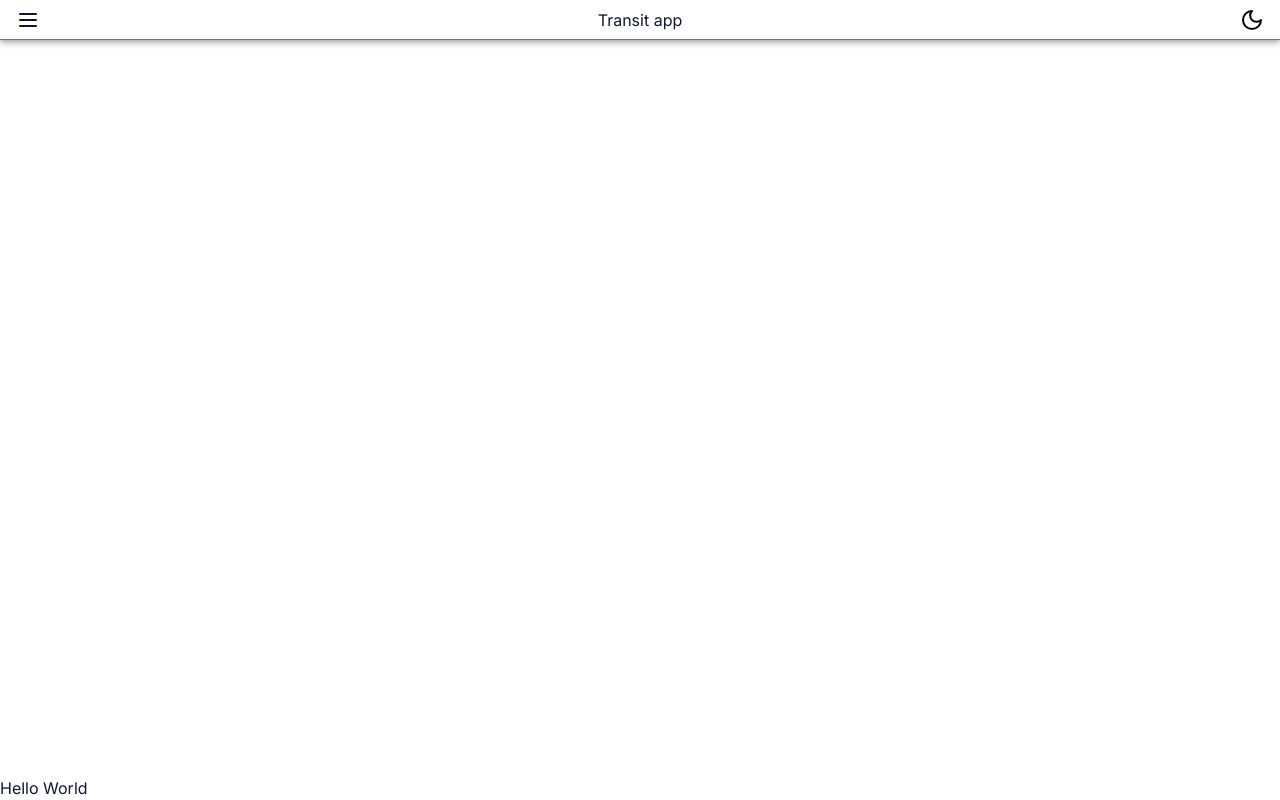
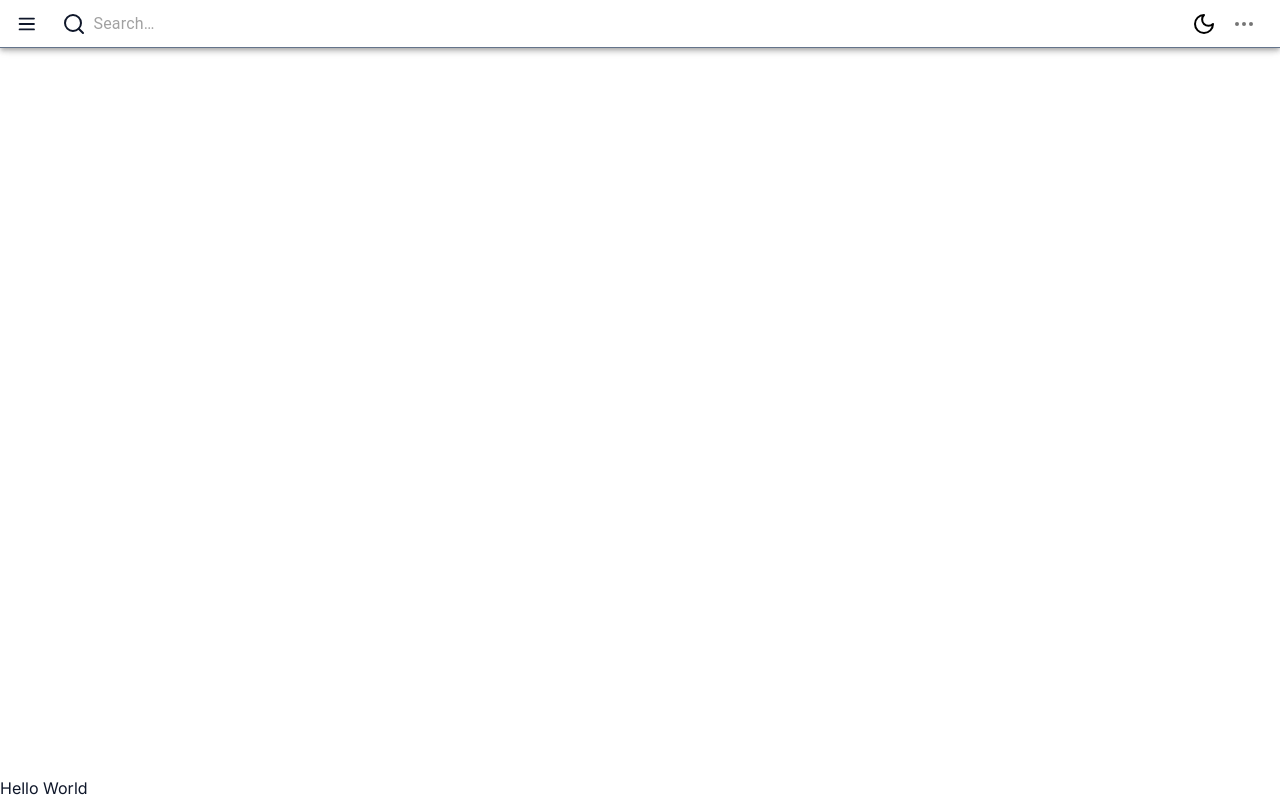
Before and after one commit to tonyltf/my-bus-app, a Next.js app: page / in a window 1280 px wide. Built offline with nearby package versions, Linux system fonts and the light colour scheme.

Commit message:
feat(menu): app bar and more menu

```diff
--- a/package.json
+++ b/package.json
@@ -23,6 +23,7 @@
     "eslint": "8.36.0",
     "eslint-config-next": "13.2.4",
     "lucide-react": "^0.125.0",
+    "nanoid": "^4.0.1",
     "next": "13.2.4",
     "next-auth": "^4.20.1",
     "next-themes": "^0.2.1",
--- a/src/app/components/Menu.tsx
+++ b/src/app/components/Menu.tsx
@@ -24,7 +24,7 @@ const Menu = ({ open, setOpen }: { open: boolean, setOpen: Dispatch<SetStateActi
       onOpen={(event) => { setOpen(true); }}
       onClose={(event) => { setOpen(false); }}
     >
-      <div className='h-10 container flex items-center px-4'>
+      <div className='h-12 container flex items-center px-4'>
         <ArrowLeft onClick={() => setOpen(false)} />
       </div>
       <Divider />
--- a/src/app/components/Nav.tsx
+++ b/src/app/components/Nav.tsx
@@ -1,29 +1,38 @@
 'use client'
 
 import { useState } from 'react';
-import { getServerSession } from 'next-auth';
+// import { getServerSession } from 'next-auth';
 import Link from 'next/link';
 import AppBar from '@mui/material/AppBar';
-import { MenuIcon } from 'lucide-react';
+import InputBase from '@mui/material/InputBase';
+import { MenuIcon, MoreHorizontalIcon } from 'lucide-react';
 
 import ThemeToggle from './ThemeToggle';
 import Menu from './Menu';
+import Search from './ui/Search';
+import MoreMenu from './ui/MoreMenu';
 
 const Nav = () => {
   const [open, setOpen] = useState<boolean>(false);
   return (
     <>
       <AppBar
-        className={`fixed backdrop-blur-sm bg-white/75 dark:bg-slate-900/100 h-10 z-10 px-4 w-full border-b border-slate-500 text-slate-900 dark:text-slate-50 ${ open ? 'ml-0' : ''}`}
+        className={`fixed backdrop-blur-sm bg-white dark:bg-slate-900/100 h-12 z-10 px-4 py-1 w-full border-b border-slate-500 text-slate-900 dark:text-slate-50 ${ open ? 'ml-0' : ''}`}
         position="static"
       >
       {/* <div className='fixed backdrop-blur-sm bg-white/75 dark:bg-slate-900/100 h-10 z-10 px-2 w-full border-b border-slate-900'> */}
-          <div className='container max-w-7xl mx-auto w-full h-full flex justify-between items-center'>
+          <div className='container max-w-7xl mx-auto w-full h-full flex justify-between items-center gap-2'>
             <MenuIcon className='cursor-pointer' onClick={() => {setOpen(true)}}/>
-            <Link href='/' className=''>
+            {/* < Link href='/' className=''>
               Transit app
-            </Link>
-          <ThemeToggle />
+            </Link> */}
+            <Search />
+            <ThemeToggle />
+            <MoreMenu
+              items={[{
+                text: 'Settings'
+              }]}
+            />
           </div>
       {/* </div> */}
       </AppBar>
--- /dev/null
+++ b/src/app/components/ui/MoreMenu.tsx
@@ -0,0 +1,52 @@
+import { FC, ReactNode, useState } from "react"
+import Menu from '@mui/material/Menu';
+import MenuItem from '@mui/material/MenuItem';
+import { IconButton } from "@mui/material";
+import { MoreHorizontalIcon } from "lucide-react"
+import { nanoid } from 'nanoid';
+
+interface MenuProps {
+  items: {
+    icon?: ReactNode,
+    text: string,
+    action?: any,
+  }[];
+}
+
+const MoreMenu: FC<MenuProps> = ({ items = [] }) => {
+  const [anchorEl, setAnchorEl] = useState<null | HTMLElement>(null);
+  const open = Boolean(anchorEl);
+  const handleClick = (event: React.MouseEvent<HTMLElement>) => {
+    setAnchorEl(event.currentTarget);
+  };
+  const handleClose = () => {
+    setAnchorEl(null);
+  };
+  // const id = nanoid();
+  return (
+    <>
+      <IconButton
+        aria-label="more"
+        aria-controls={open ? 'more-menu' : undefined}
+        aria-expanded={open ? 'true' : undefined}
+        className='cursor-pointer'
+        onClick={handleClick}
+      >
+        <MoreHorizontalIcon className='dark:text-slate-50' />
+      </IconButton>
+      <Menu
+        id='more-menu'
+        MenuListProps={{
+          'aria-labelledby': 'long-button',
+        }}
+        anchorEl={anchorEl}
+        open={open}
+        onClose={handleClose}
+      >
+        {items.map(({ icon, text, action })=> (<MenuItem onClick={handleClose} key={text}>{text}</MenuItem>))}
+      </Menu>
+    </>
+  )
+}
+
+export default MoreMenu;
--- a/src/app/components/ui/Search.tsx
+++ b/src/app/components/ui/Search.tsx
@@ -1,13 +1,14 @@
 import InputBase from '@mui/material/InputBase';
-// import { SearchIcon } from 'lucide-react';
-import SearchIcon from '@mui/icons-material/Search';
+import { SearchIcon } from 'lucide-react';
 
 const Search = () => {
   return (
-    <div className=' bg-slate-700 text-slate-900 dark:text-slate-50 w-auto space-x-2' >
-      <SearchIcon/>
+    <div className='w-full mx-2 relative rounded-full bg-white/50 flex justify-center align-middle items-center'> <div className='pointer-events-none px-2'>
+        <SearchIcon />
+      </div>
       <InputBase
-        placeholder='Search...'
+        className='w-full dark:text-slate-50'
+        placeholder="Search…"
         inputProps={{ 'aria-label': 'search' }}
       />
     </div>
```
Also changed, not shown: 1 other file (tests, documents, lock files or other folders).
